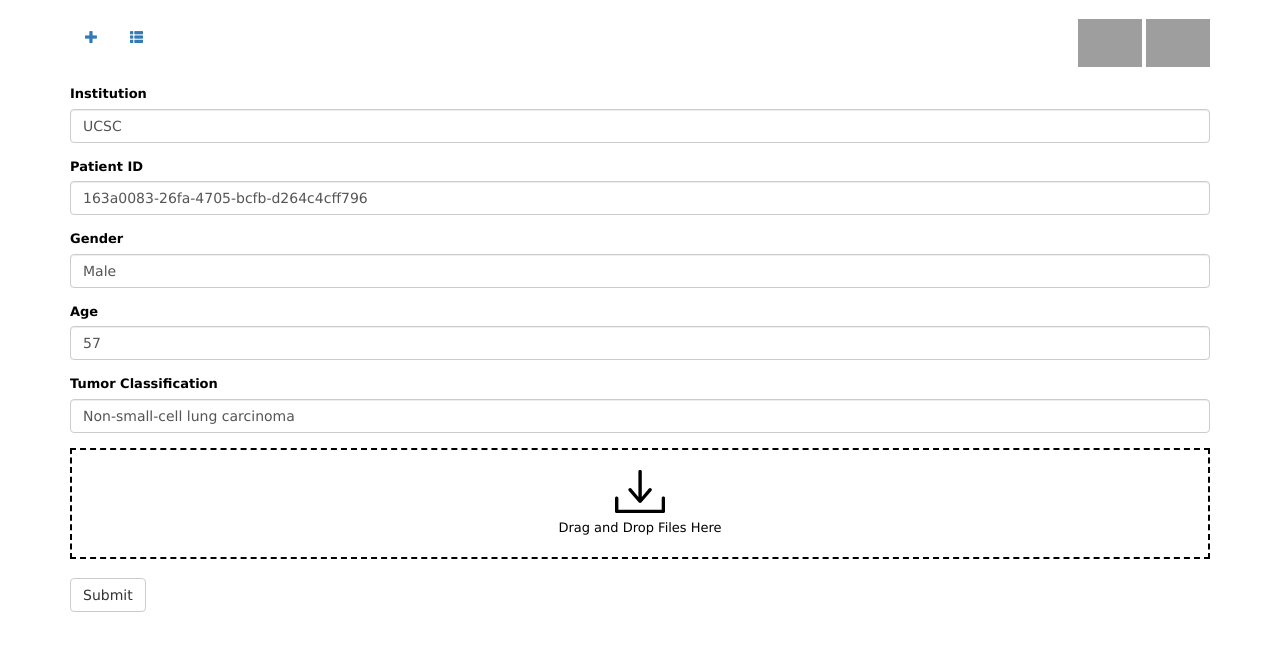
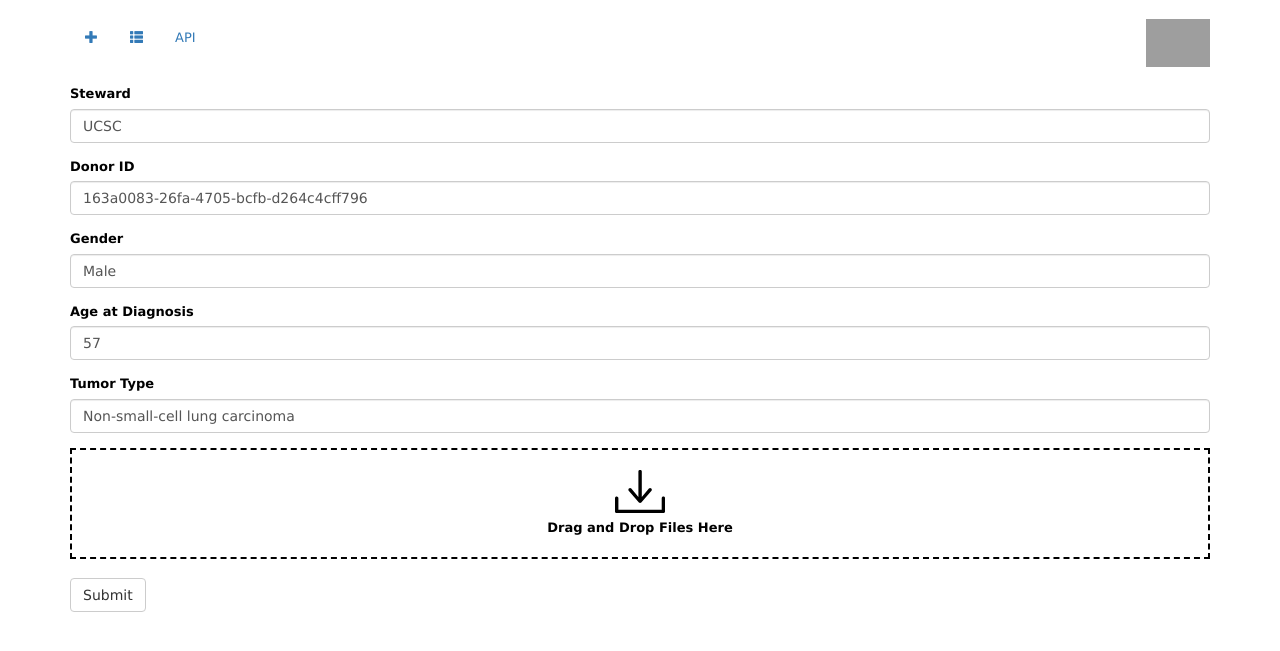
Before and after one commit to cancergenetrust/cgtd, a Python web app: template cgtd/cgtd/templates/add.html in a window 1280 px wide. Shown: the top 651 px of the page. Run offline with Jinja, Linux system fonts and the light colour scheme; the template is opened without the code that fills it, so the values that code supplies are empty; some libraries are stand-ins or nearby versions; grey boxes are pictures that could not be loaded.

Commit message:
Rewrite upload javascript with message about signing as it takes a while with ipns, cleaned up templates, switched to svg for logos, added api toolbar

```diff
--- a/cgtd/cgtd/cgtd.py
+++ b/cgtd/cgtd/cgtd.py
@@ -71,13 +71,14 @@ class SubmissionListAPI(Resource):
         manifest["files"] = [{"name": f.filename, "path":
                               "/ipfs/{}".format(g.ipfs.add(f)[1]["Hash"])}
                              for f in request.files.getlist("files[]")]
-        logging.debug("Manifest:".format(manifest))
+        logging.debug("Manifest: {}".format(manifest))
         path = "/ipfs/{}".format(
             g.ipfs.add(cStringIO.StringIO(json.dumps(manifest)))[1]["Hash"])
         logging.info("Path: {}".format(path))
+        # return jsonify(path=path, manifest=manifest)
 
         # Update steward submissions list and publish to ipns
-        # REMIND: Do we need to synchonize this explicitly?
+        # REMIND: Do we need to synchronize this explicitly?
         steward = json.loads(g.ipfs.cat(g.ipfs.name_resolve()["Path"]))
         if path not in steward["submissions"]:
             steward["submissions"].append(path)
@@ -92,4 +93,5 @@ class SubmissionListAPI(Resource):
 
 
 if __name__ == "__main__":
+    app.jinja_env.auto_reload = True
     app.run(host="0.0.0.0", debug=True)
--- a/cgtd/cgtd/static/style.css
+++ b/cgtd/cgtd/static/style.css
@@ -20,6 +20,15 @@ text-align: center;
   border: 4px dashed #FF0000;
 }
 
+#selectFile {
+	width: 0.1px;
+	height: 0.1px;
+	opacity: 0;
+	overflow: hidden;
+	position: absolute;
+	z-index: -1;
+}
+
 .progress-trough {
   border: 1px solid #000000;
   height: 24px;
--- /dev/null
+++ b/cgtd/cgtd/static/upload.js
@@ -0,0 +1,50 @@
+$(document).ready(function() {
+	var droppedFiles = [];
+
+	$("#dropbox").on('drag dragstart dragend dragover dragenter dragleave drop', function(e) {
+		e.preventDefault();
+		e.stopPropagation();
+	})
+	.on('dragover dragenter', function() {
+		$(this).addClass("active");
+	})
+	.on('dragleave dragend drop', function() {
+		$(this).removeClass("active");
+	})
+	.on('drop', function(e) {
+		droppedFiles = e.originalEvent.dataTransfer.files;
+    $("#file-count").html(droppedFiles.length + " files ready for upload");
+	});
+
+
+	$("#upload-button").on("click", function(e) {
+		e.preventDefault();
+
+		var formData = new FormData(document.querySelector("#upload-form"));
+
+		for (var i = 0; i < droppedFiles.length; i++) {
+			formData.append("files[]", droppedFiles[i]);
+		}
+
+		$.ajax({
+			url: "/v0/submissions",
+			data: formData,
+			type: "POST",
+			contentType: false,
+			processData: false,
+			beforeSend: function() {
+				$("#progressDialog").modal("show");
+        $("#progress").html("Sending and signing submission with steward's private key...");
+			},
+			success: function(data) {
+				$("#progressDialog").modal("hide");
+				if (data.status === "error") {
+					window.alert(data.msg);
+					return;
+				} else {
+					window.location.href = "/submission.html?path=" + data.path;
+				}
+			},
+		})
+	});
+});
--- a/cgtd/cgtd/templates/add.html
+++ b/cgtd/cgtd/templates/add.html
@@ -1,42 +1,45 @@
 {% extends "base.html" %}
 {% block content %}
-<script src="uploadr.js"></script>
+<script src="upload.js"></script>
 <form id="upload-form" action="submissions" method="POST" enctype="multipart/form-data">
     <div class="form-group">
-        <label for="institution">Institution</label>
-        <input type="text" class="form-control" id="institution" name="institution"  value="UCSC">
+        <label for="steward">Steward</label>
+        <input type="text" class="form-control" id="steward" name="steward"  value="UCSC">
     </div>
     <div class="form-group">
-        <label for="patientID">Patient ID</label>
-        <input type="text" class="form-control" id="patientID" patientID="patientID"
-                                                               value="163a0083-26fa-4705-bcfb-d264c4cff796">
+        <label for="donor_id">Donor ID</label>
+        <input type="text" class="form-control" id="donor_id" value="163a0083-26fa-4705-bcfb-d264c4cff796">
     </div>
     <div class="form-group">
-        <label for="gender">Gender</label>
-        <input type="gender" class="form-control" id="gender" name="gender" value="Male">
+        <label for="donor_sex">Gender</label>
+        <input type="donor_sex" class="form-control" id="donor_sex" name="donor_sex" value="Male">
     </div>
     <div class="form-group">
-        <label for="age">Age</label>
-        <input type="age" class="form-control" id="age" name="age" value="57">
+        <label for="donor_age_at_diagnosis">Age at Diagnosis</label>
+        <input type="donor_age_at_diagnosis" class="form-control" id="donor_age_at_diagnosis" name="donor_age_at_diagnosis" value="57">
     </div>
     <div class="form-group">
-        <label for="tumorClassification">Tumor Classification</label>
-        <input type="tumorClassification" class="form-control" id="tumorClassification" name="tumorClassification"
-                                                                                        value="Non-small-cell lung carcinoma">
+        <label for="tumor_type">Tumor Type</label>
+        <input type="tumor_type" class="form-control" id="tumor_type" name="tumor_type" value="Non-small-cell lung carcinoma">
     </div>
 
     <div id="dropbox">
         <svg class="box__icon" xmlns="http://www.w3.org/2000/svg" width="50" height="43" viewBox="0 0 50 43"><path d="M48.4 26.5c-.9 0-1.7.7-1.7 1.7v11.6h-43.3v-11.6c0-.9-.7-1.7-1.7-1.7s-1.7.7-1.7 1.7v13.2c0 .9.7 1.7 1.7 1.7h46.7c.9 0 1.7-.7 1.7-1.7v-13.2c0-1-.7-1.7-1.7-1.7zm-24.5 6.1c.3.3.8.5 1.2.5.4 0 .9-.2 1.2-.5l10-11.6c.7-.7.7-1.7 0-2.4s-1.7-.7-2.4 0l-7.1 8.3v-25.3c0-.9-.7-1.7-1.7-1.7s-1.7.7-1.7 1.7v25.3l-7.1-8.3c-.7-.7-1.7-.7-2.4 0s-.7 1.7 0 2.4l10 11.6z"/></svg>
-        <div>Drag and Drop Files Here</div>
+        <div><strong>Drag and Drop Files Here</strong></div>
+        <strong id="file-count"></strong>
     </div><br/>
-
-    <fieldset id="progress" style="display: none">
-        <legend>Progress</legend>
-        <div class="progress-trough">
-            <div id="progress-bar" class="progress-bar">0%</div>
-        </div><br/>
-    </fieldset>
 
     <button type="submit" class="btn btn-default" id="upload-button">Submit</button>
 </form>
+
+<div id="progressDialog" class="modal fade" role="dialog">
+    <div class="modal-dialog">
+        <div class="modal-content">
+            <div class="modal-body">
+                <strong id="progress"></strong>
+            </div>
+        </div>
+    </div>
+</div>
+
 {% endblock %}
--- a/cgtd/cgtd/templates/base.html
+++ b/cgtd/cgtd/templates/base.html
@@ -9,13 +9,10 @@
 		{% else %}
 		<title>Cancer Gene Trust</title>
 		{% endif %}
-		<link rel="stylesheet" href="https://maxcdn.bootstrapcdn.com/bootstrap/3.3.6/css/bootstrap.min.css"
-												 integrity="sha384-1q8mTJOASx8j1Au+a5WDVnPi2lkFfwwEAa8hDDdjZlpLegxhjVME1fgjWPGmkzs7"
-						 crossorigin="anonymous">
+		<link rel="stylesheet" href="https://maxcdn.bootstrapcdn.com/bootstrap/3.3.6/css/bootstrap.min.css" integrity="sha384-1q8mTJOASx8j1Au+a5WDVnPi2lkFfwwEAa8hDDdjZlpLegxhjVME1fgjWPGmkzs7" crossorigin="anonymous">
 		<link rel="stylesheet" type="text/css" href="style.css">
-		<script src="https://code.jquery.com/jquery-2.2.4.min.js"
-					integrity="sha256-BbhdlvQf/xTY9gja0Dq3HiwQF8LaCRTXxZKRutelT44="
-		 crossorigin="anonymous"></script>
+		<script src="https://code.jquery.com/jquery-2.2.4.min.js" integrity="sha256-BbhdlvQf/xTY9gja0Dq3HiwQF8LaCRTXxZKRutelT44=" crossorigin="anonymous"></script>
+		<script src="https://maxcdn.bootstrapcdn.com/bootstrap/3.3.6/js/bootstrap.min.js" integrity="sha384-0mSbJDEHialfmuBBQP6A4Qrprq5OVfW37PRR3j5ELqxss1yVqOtnepnHVP9aJ7xS" crossorigin="anonymous"></script>
 		<script src="underscore-min.js"></script>
 	</head>
 	<body>
@@ -28,11 +25,14 @@
 				<li role="presentation">
 					<a href="submissions.html"><span class="glyphicon glyphicon-th-list" aria-hidden="true"></span></a>
 				</li>
+				<li role="presentation">
+					<a href="/api">API</a>
+				</li>
 				<a href="http://ga4gh.org/#/cancergenetrust" class="vertical-center pull-right">
-					<img src="cgt_title.png" style="height: 48px;">
-					<img src="cgt_logo_horizontal.png" style="height: 48px;"></a>
+					<img src="cgt_logo_horizontal.svg" style="height: 48px;">
+				</a>
 			</ul>
-      <br/>
+			<br/>
 			{% block content %}{% endblock %}
 		</div>
 	</body>
--- a/cgtd/cgtd/templates/submissions.html
+++ b/cgtd/cgtd/templates/submissions.html
@@ -6,7 +6,9 @@
 <script type="text/html" id="submissions-list-template">
 <% _.each(submissions, function(submission) { %>
   <li class="list-group-item"><h4>
-    <a class="font-weight-bold m-r-8" href="/submission.html?path=<%= submission %>"><%= submission %></a>
+    <a class="font-weight-bold m-r-8" href="/submission.html?path=<%= submission %>">View</a>
+    <a class="font-weight-bold m-r-8" href="http://ipfs.io<%= submission %>">Raw</a>
+    <%= submission %>
   </h4></li>
 <% }) %>
 </script>
```
Also changed, not shown: cgtd/cgtd/templates/submission.html (+4 -5 lines), cgtd/cgtd/__init__.py (added), cgtd/cgtd/static/cgt_logo_horizontal.svg (added), cgtd/cgtd/static/cgt_logo_horizontal_notext.svg (added), cgtd/cgtd/static/cgt_logo_original.svg (added), cgtd/cgtd/static/cgt_logo_vertical_no_text.svg (added). Lines whose indentation alone changed are shown as unchanged.
